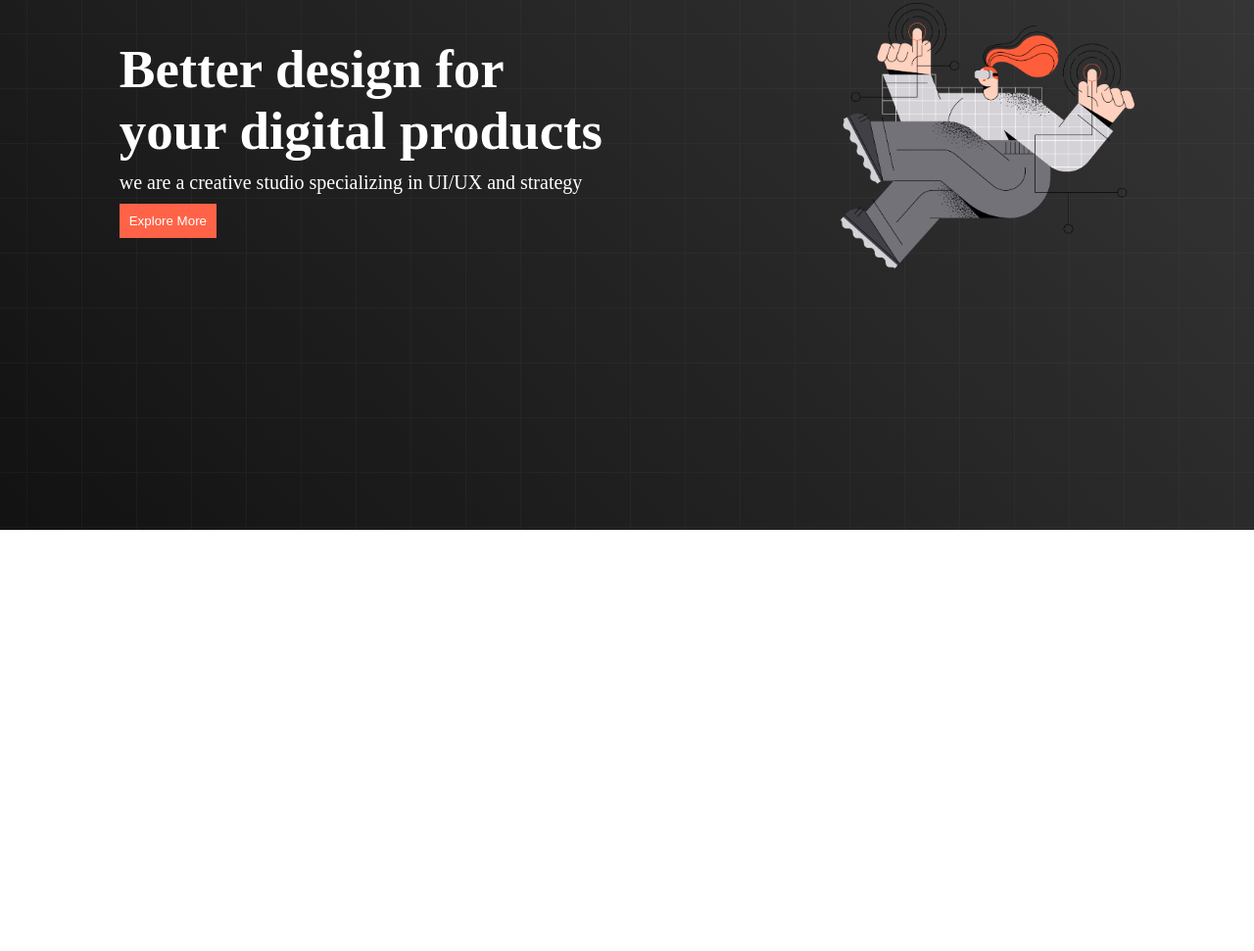
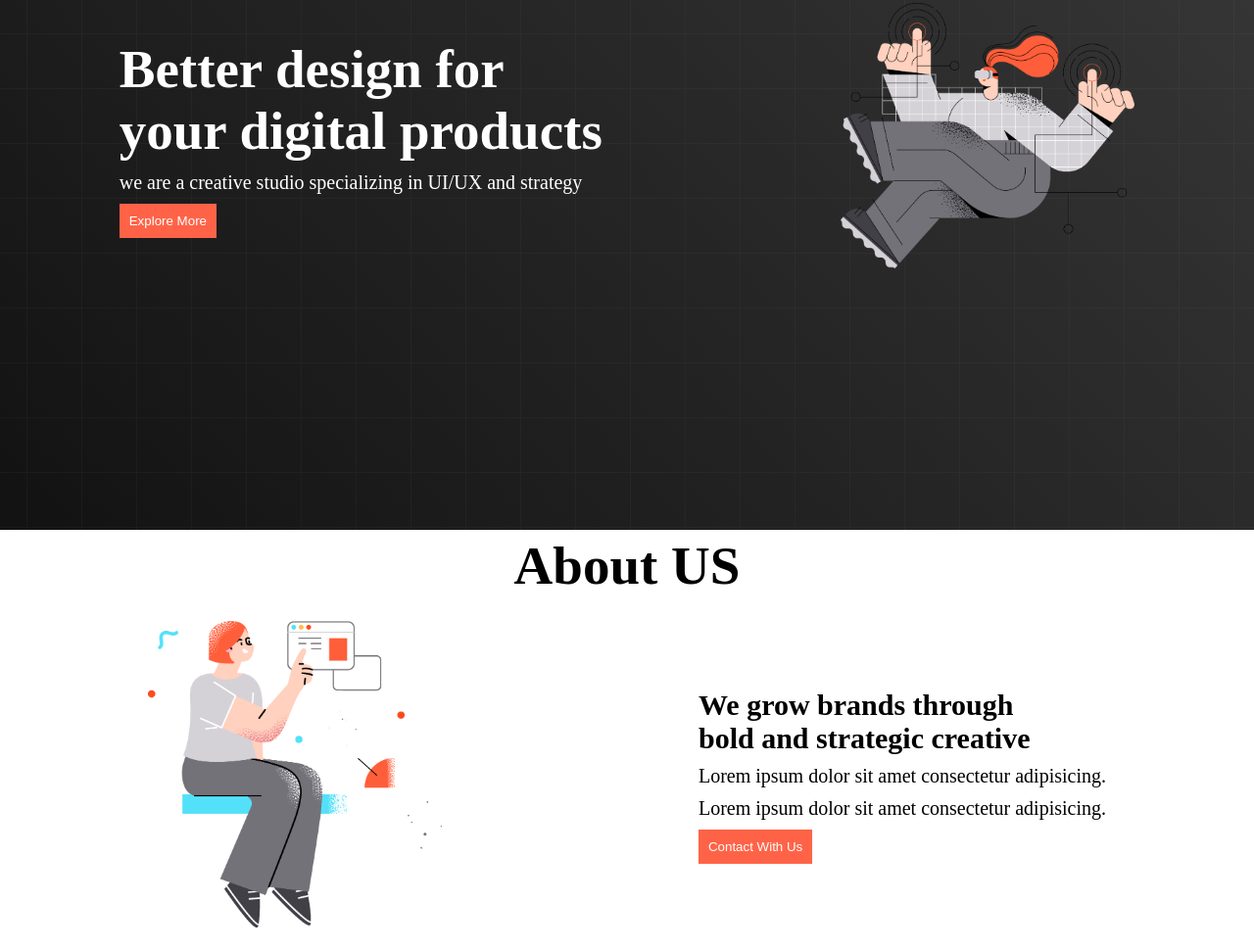
Before and after one commit to rudra0700/digital-diary-b8, a plain HTML site: page index.html in a window 1280 px wide. Shown: the part 327-1298 px from the top of the page at 98% size. Before the commit the page ends 868 px from the top, so only its background shows below. Drawn offline with Linux system fonts and the light colour scheme.

Commit message:
about section done

```diff
--- a/index.html
+++ b/index.html
@@ -7,6 +7,7 @@
 	<title>digital diary</title>
 	<link rel="stylesheet" href="style.css">
 </head>
+
 <body>
 	<!-- This is about navbar -->
 	<header>
@@ -41,7 +42,18 @@
 
 		<!-- This is about us section -->
 		<section>
-
+			<h1 class="title about-info">About US</h1>
+			<div class="about-container">
+				<div class="about-text">
+					<h3 class="about-title">We grow brands through <br> bold and strategic creative</h3>
+					<p class="description">Lorem ipsum dolor sit amet consectetur adipisicing.</p>
+					<p class="description">Lorem ipsum dolor sit amet consectetur adipisicing.</p>
+					<button class="btn">Contact With Us</button>
+				</div>
+				<div class="about-photo">
+					<img class="banner-img" src="./images/section.png" alt="about-photo">
+				</div>
+			</div>
 		</section>
 	</main>
 	<footer></footer>
--- a/style.css
+++ b/style.css
@@ -37,20 +37,35 @@
   height: 100vh;
   align-items: center;
   color: white;
-  background-image: url("./images/background.png"),linear-gradient(45deg,rgb(19, 18, 18),rgb(58, 58, 58));
+  background-image: url("./images/background.png"),
+    linear-gradient(45deg, rgb(19, 18, 18), rgb(58, 58, 58));
 }
-.title{
+.title {
   font-size: 55px;
   font-weight: bold;
 }
-.description{
+.description {
   font-size: 20px;
   margin-top: 10px;
   margin-bottom: 10px;
 }
-.btn{
+.btn {
   padding: 10px 10px;
   background-color: tomato;
   color: white;
   border: none;
 }
+.about-container {
+  display: flex;
+  justify-content: space-around;
+  flex-direction: row-reverse;
+  padding: 20px;
+  align-items: center;
+}
+.about-info {
+  text-align: center;
+  padding: 5px;
+}
+.about-title {
+  font-size: 30px;
+}
```
